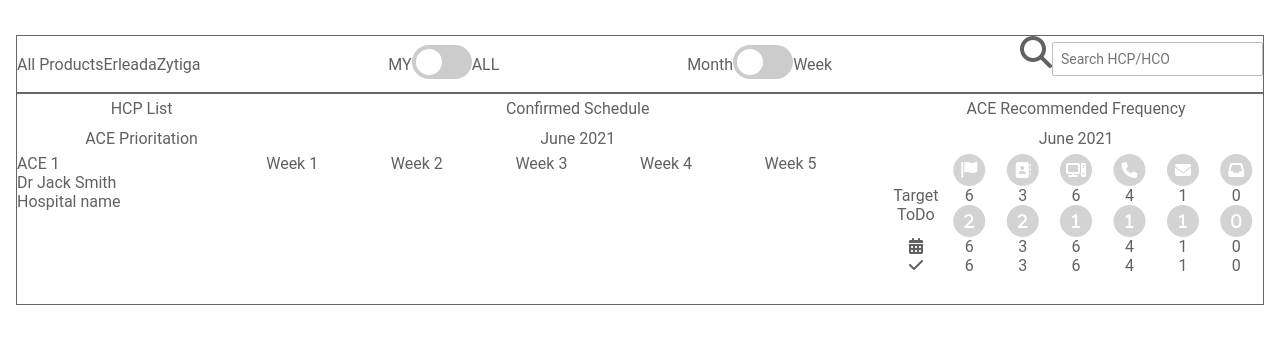
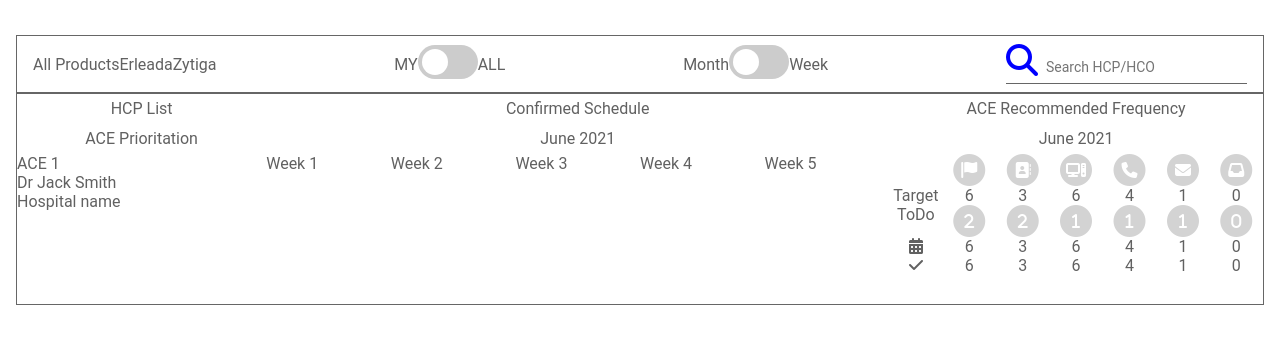
Before and after one commit to Gxerxes/angular-leon-calendar, an Angular app: page / in a window 1280 px wide. Shown: the top 344 px of the page. Built offline with nearby package versions, Linux system fonts and the light colour scheme.

Commit message:
1 file modified

```diff
--- a/src/app/product-list/product-list.component.css
+++ b/src/app/product-list/product-list.component.css
@@ -1,8 +1,23 @@
+input {
+  outline: none;
+  border: none;
+  margin: 0;
+}
+
+.search-container {
+  border-bottom: 1px solid #666;
+}
+
+.fa-magnifying-glass {
+  color: blue;
+}
+
 .top-bar {
   display: flex;
   align-items: center;
   justify-content: space-between;
   border: 1px solid #666;
+  padding: 8px 16px;
 }
 
 .toggle-container {
```
